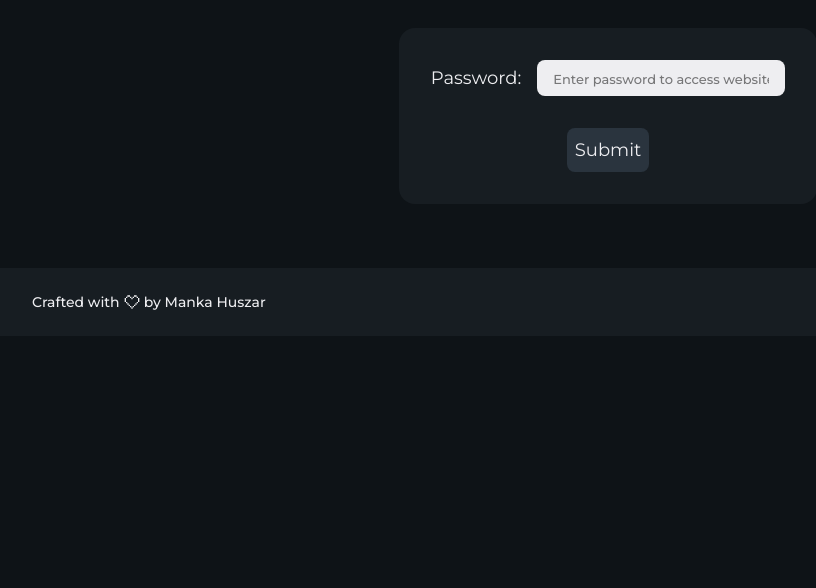
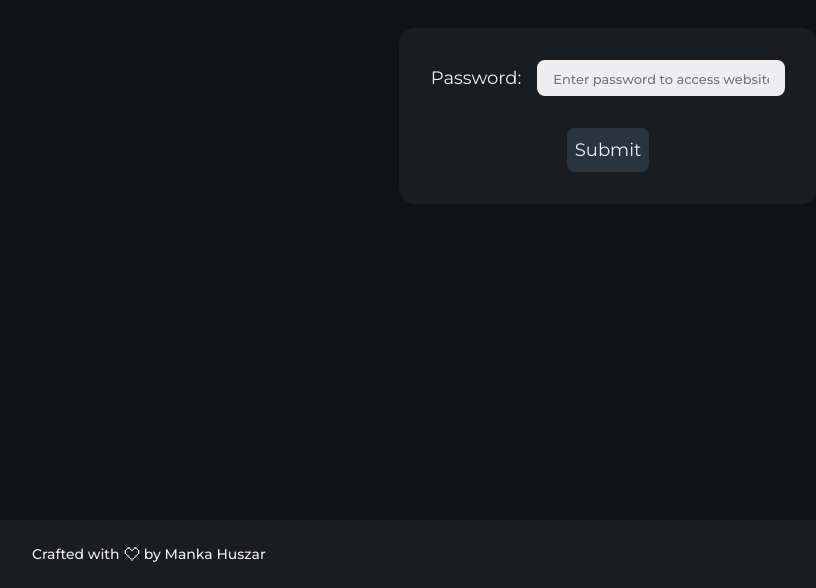
Before and after one commit to cerealOD/szili-project, a Vue app: page /protected in a window 1280 px wide. Shown: the part 212-800 px from the top of the page, without its empty margins (32-848 px from the left). Built offline with nearby package versions, Linux system fonts and the light colour scheme.

Commit message:
minwidth, loader %, link to linkedin

```diff
--- a/src/App.vue
+++ b/src/App.vue
@@ -1,5 +1,8 @@
 <template>
-  <main class="flex flex-col items-center justify-center">
+  <main
+    class="flex flex-col items-center justify-between"
+    style="min-height: 100vh"
+  >
     <header
       class="sticky top-0 z-30 w-full flex justify-center"
       :class="[
@@ -14,7 +17,7 @@
         $route.path !== '/' &&
         $route.path !== '/about' &&
         $route.path !== '/indiana-jones'
-          ? 'background: linear-gradient(180deg, rgba(14, 19, 23, .5) 47.75%, rgba(14, 19, 23, .4) 60%, rgba(0, 0, 0, 0) 100%);'
+          ? 'background-image: linear-gradient(to bottom, rgba(0,0,0,0.65) 0%,rgba(0,0,0,0) 100%); background-repeat: no-repeat;background-size: cover;background-size: 100%;'
           : ''
       "
     >
@@ -44,7 +47,15 @@
       >
         <span>Crafted with</span>
         <img src="/icons/heart.svg" class="w-4" />
-        <span>by Manka Huszar</span>
+        <span
+          >by
+          <a
+            class="hover:underline"
+            href="https://www.linkedin.com/in/manka-huszar-120758234/"
+            target="_blank"
+            >Manka Huszar</a
+          ></span
+        >
       </div>
     </footer>
   </main>
--- a/src/views/Project.vue
+++ b/src/views/Project.vue
@@ -25,8 +25,17 @@
     <div v-show="loading" class="text-white text-xl">
       <video autoplay loop muted playsinline class="lottie-video">
         <source :src="'/loader2.webm'" type="video/webm" />
-        Your browser does not support the video tag.
       </video>
+    </div>
+    <div v-show="loading" class="text-white text-xl tracking-wider">
+      <div>
+        {{
+          loadedMediaCount !== 0 || totalMediaCount !== 0
+            ? Math.round((loadedMediaCount / totalMediaCount) * 100)
+            : "0"
+        }}
+        %
+      </div>
     </div>
 
     <div v-show="!loading" v-for="file in projectFiles">
@@ -50,7 +59,7 @@
       ></marmoset>
     </div>
 
-    <div class="w-full mt-8">
+    <div v-show="!loading" class="w-full mt-8">
       <span class="text-white font-semibold text-2xl">Software Used</span>
       <div class="flex gap-2 flex-wrap mt-8">
         <div
@@ -90,7 +99,7 @@ const totalMediaCount = ref(0); // Total number of images, videos, and viewers t
 // Function to increment loaded media count
 const onMediaLoaded = () => {
   loadedMediaCount.value++;
-  console.log("loadedmediacount" + loadedMediaCount.value);
+  // console.log("loadedmediacount" + loadedMediaCount.value);
 };
 
 watchEffect(() => {
@@ -101,7 +110,7 @@ watchEffect(() => {
     loadedMediaCount.value >= totalMediaCount.value
   ) {
     loading.value = false;
-    console.log(loading.value);
+    // console.log(loading.value);
   }
 });
 
```
